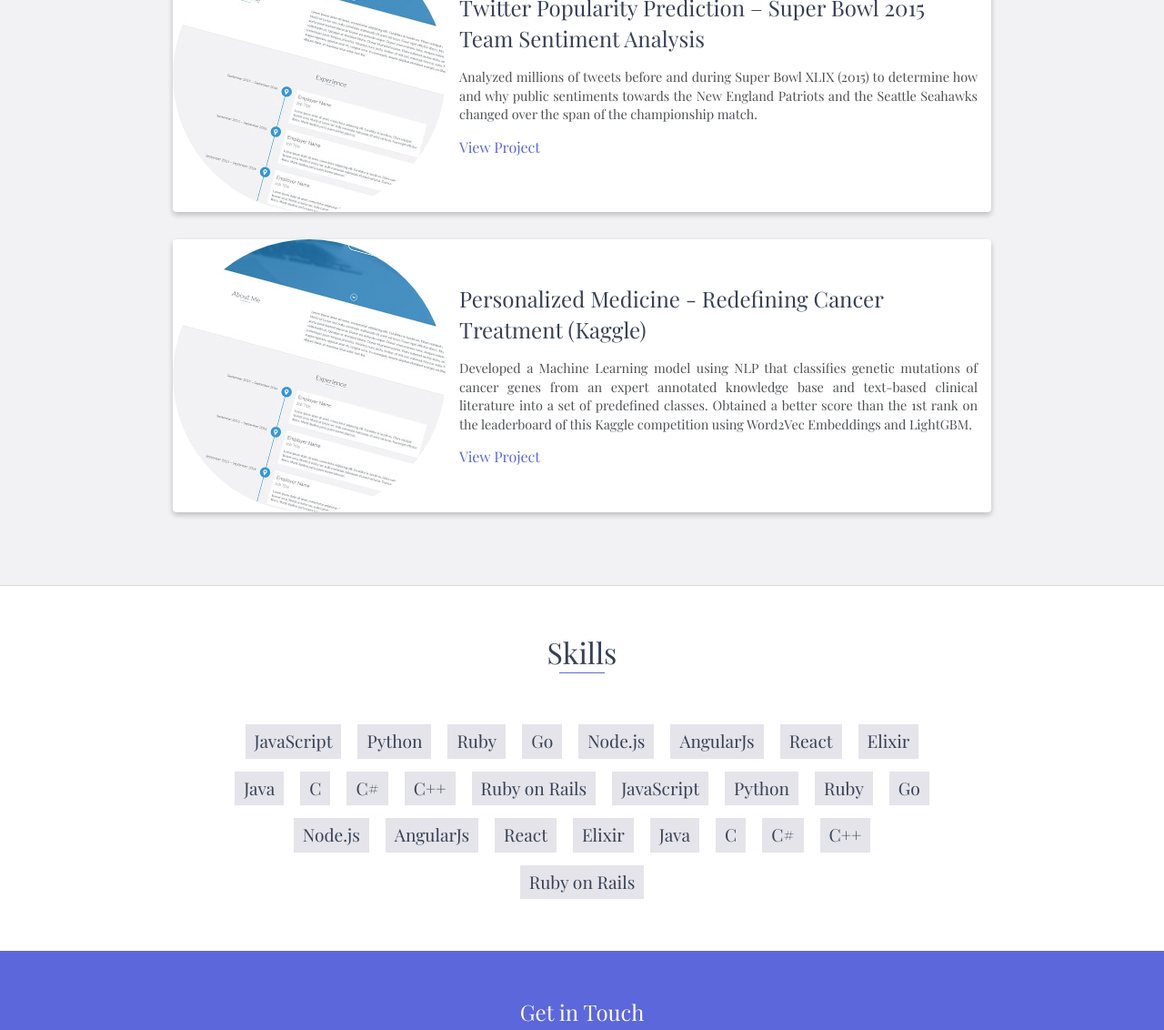
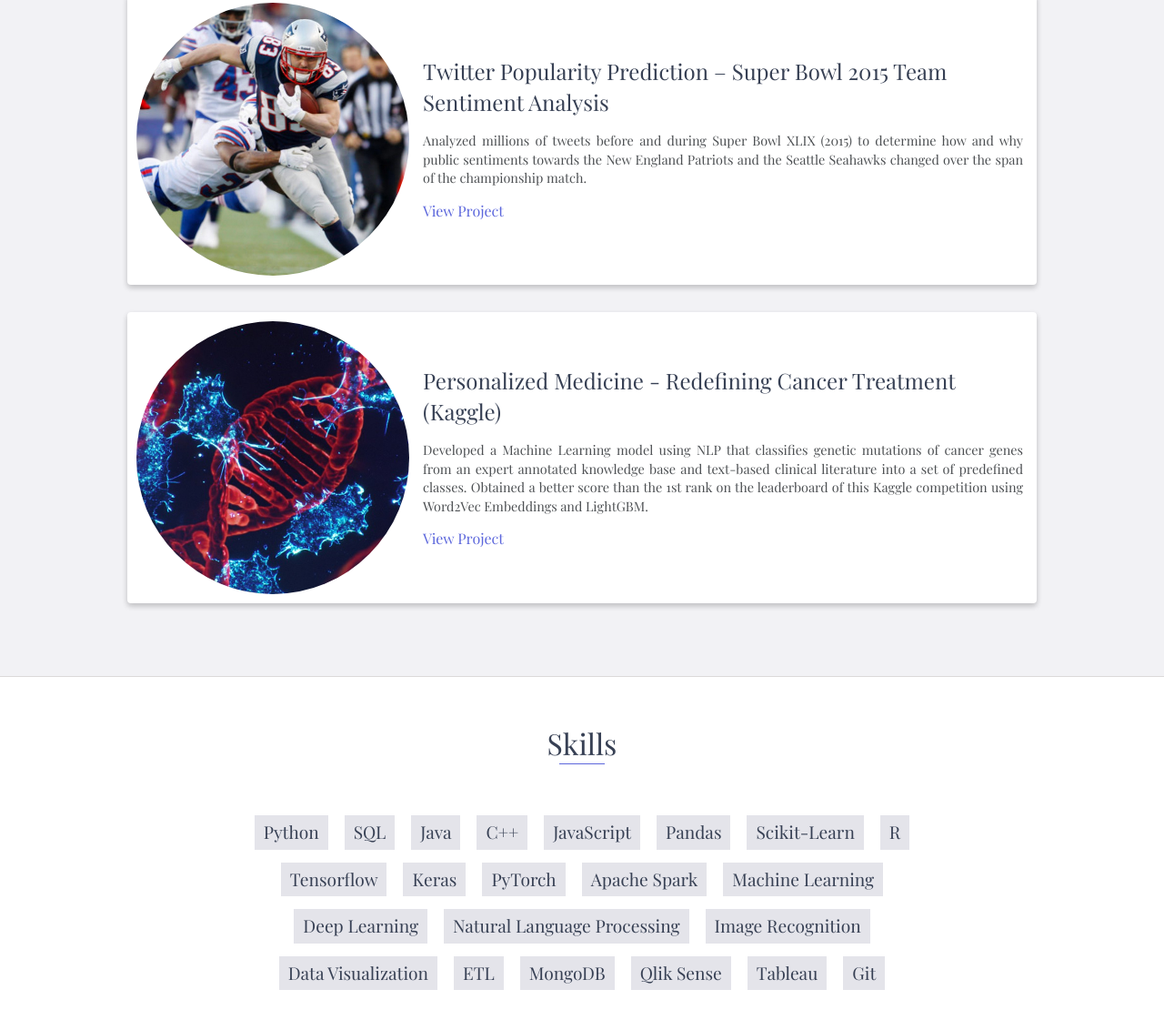
Before and after one commit to shivanisoman/shivanisoman.github.io, a website: page index.html in a window 1280 px wide. Shown: the part 3787-4919 px from the top of the page at 91% size. Drawn offline with nearby package versions, Linux system fonts and the light colour scheme; a web font is replaced by a local one.

Commit message:
New info

```diff
--- a/index.html
+++ b/index.html
@@ -152,7 +152,7 @@
             <div class="row">
                 <div class="project shadow-large">
                     <div class="project-image">
-                        <img src="images/project.jpg" />
+                        <img src="images/spectrogram.png" />
                     </div>
                     <!-- End .project-image -->
                     <div class="project-info">
@@ -168,7 +168,7 @@
 
                 <div class="project shadow-large">
                     <div class="project-image">
-                        <img src="images/project.jpg" />
+                        <img src="images/location.jpg" />
                     </div>
                     <!-- End .project-image -->
                     <div class="project-info">
@@ -183,7 +183,7 @@
 
                 <div class="project shadow-large">
                     <div class="project-image">
-                        <img src="images/project.jpg" />
+                        <img src="images/fitness.jpg" />
                     </div>
                     <!-- End .project-image -->
                     <div class="project-info">
@@ -199,7 +199,7 @@
 
                 <div class="project shadow-large">
                     <div class="project-image">
-                        <img src="images/project.jpg" />
+                        <img src="images/football.jpg" />
                     </div>
                     <!-- End .project-image -->
                     <div class="project-info">
@@ -215,7 +215,7 @@
 
                 <div class="project shadow-large">
                     <div class="project-image">
-                        <img src="images/project.jpg" />
+                        <img src="images/cancer.jpg" />
                     </div>
                     <!-- End .project-image -->
                     <div class="project-info">
@@ -236,32 +236,29 @@
     <div id="skills">
         <h2 class="heading">Skills</h2>
         <ul>
+            <li>Python</li>
+            <li>SQL</li>
+            <li>Java</li>
+            <li>C++</li>
             <li>JavaScript</li>
-            <li>Python</li>
-            <li>Ruby</li>
-            <li>Go</li>
-            <li>Node.js</li>
-            <li>AngularJs</li>
-            <li>React</li>
-            <li>Elixir</li>
-            <li>Java</li>
-            <li>C</li>
-            <li>C#</li>
-            <li>C++</li>
-            <li>Ruby on Rails</li>
-            <li>JavaScript</li>
-            <li>Python</li>
-            <li>Ruby</li>
-            <li>Go</li>
-            <li>Node.js</li>
-            <li>AngularJs</li>
-            <li>React</li>
-            <li>Elixir</li>
-            <li>Java</li>
-            <li>C</li>
-            <li>C#</li>
-            <li>C++</li>
-            <li>Ruby on Rails</li>
+            <li>Pandas</li>
+            <li>Scikit-Learn</li>
+            <li>R</li>
+            <li>Tensorflow</li>
+            <li>Keras</li>
+            <li>PyTorch</li>
+            <li>Apache Spark</li>
+            <li>Machine Learning</li>
+            <li>Deep Learning</li>
+            <li>Natural Language Processing</li>
+            <li>Image Recognition</li>
+            <li>Data Visualization</li>
+            <li>ETL</li>
+            <li>MongoDB</li>
+            <li>Qlik Sense</li>
+            <li>Tableau</li>
+            <li>Git</li>
+
         </ul>
     </div>
     <!-- End #skills -->
@@ -269,7 +266,7 @@
     <div id="contact">
         <h2>Get in Touch</h2>
         <div id="contact-form">
-            <form method="POST" action="https://formspree.io/email@email.com">
+            <form method="POST" action="https://formspree.io/shivu.soman@gmail.com">
                 <input type="hidden" name="_subject" value="Contact request from personal website" />
                 <input type="email" name="_replyto" placeholder="Your email" required>
                 <textarea name="message" placeholder="Your message" required></textarea>
@@ -296,22 +293,13 @@
                 <div class="col-sm-5 social">
                     <ul>
                         <li>
-                            <a href="https://github.com/" target="_blank"><i class="fa fa-github" aria-hidden="true"></i></a>
+                            <a href="https://github.com/shivanisoman" target="_blank"><i class="fa fa-github" aria-hidden="true"></i></a>
                         </li>
                         <li>
-                            <a href="https://stackoverflow.com/" target="_blank"><i class="fa fa-stack-overflow" aria-hidden="true"></i></a>
+                            <a href="https://linkedin.com/in/shivani-soman" target="_blank"><i class="fa fa-linkedin" aria-hidden="true"></i></a>
                         </li>
                         <li>
-                            <a href="https://linkedin.com/" target="_blank"><i class="fa fa-linkedin" aria-hidden="true"></i></a>
-                        </li>
-                        <li>
-                            <a href="https://www.facebook.com/" target="_blank"><i class="fa fa-facebook" aria-hidden="true"></i></a>
-                        </li>
-                        <li>
-                            <a href="https://twitter.com/" target="_blank"><i class="fa fa-twitter" aria-hidden="true"></i></a>
-                        </li>
-                        <li>
-                            <a href="https://plus.google.com/" target="_blank"><i class="fa fa-google-plus" aria-hidden="true"></i></a>
+                            <a href="https://twitter.com/shivani_soman" target="_blank"><i class="fa fa-twitter" aria-hidden="true"></i></a>
                         </li>
                     </ul>
                 </div>
--- a/scss/styles.scss
+++ b/scss/styles.scss
@@ -691,7 +691,7 @@ img {
 
 .project {
     position: relative;
-    max-width: 900px;
+    max-width: 1000px;
     margin: 0 auto 30px auto;
     overflow: hidden;
     background: #fff;
@@ -700,13 +700,18 @@ img {
 
 .project-image {
     float: left;
+     img {
+        width: 300px;
+        height: 300px;
+        margin: 10px;
+     }
 }
 
 .project-info {
     position: absolute;
     top: 50%;
     transform: translateY(-50%);
-    margin-left: 300px;
+    margin-left: 310px;
     padding: 15px;
     text-align: left;
 
```
Also changed, not shown: css/styles.css, images/cancer.jpg (added), images/fitness.jpg (added), images/football.jpg (added), images/spectrogram.png (added), 1 other file.
